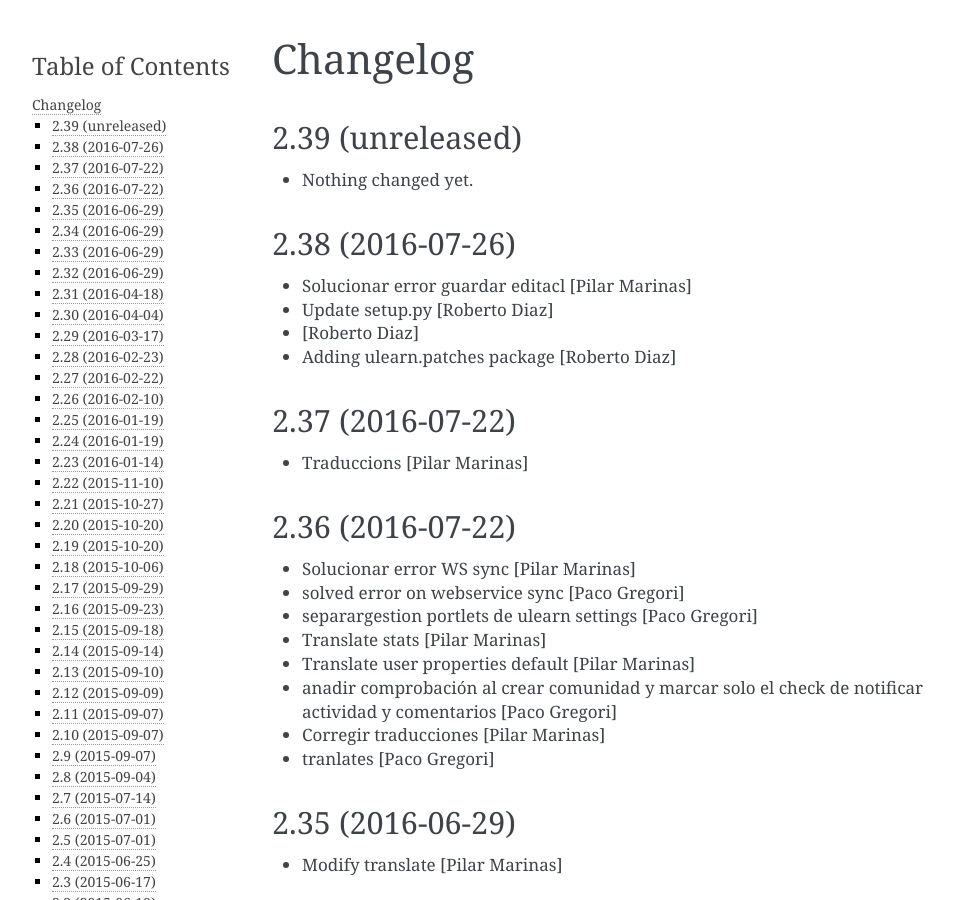
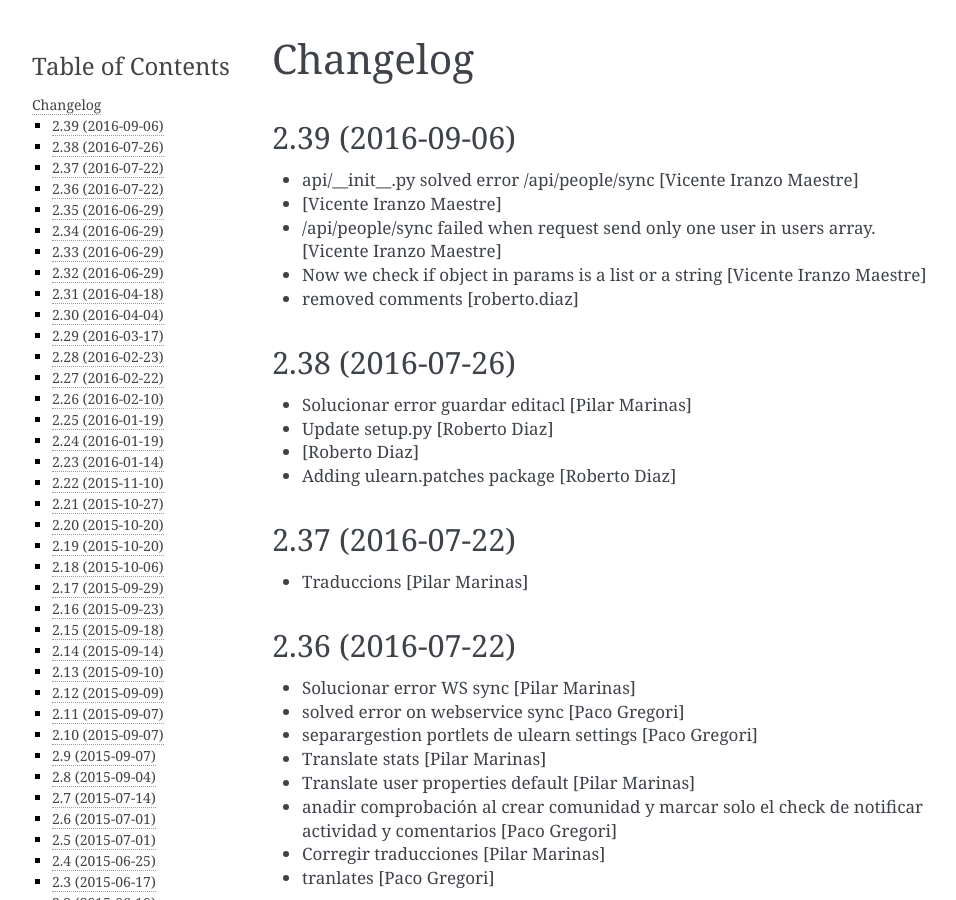
Before and after one commit to UPCnet/ulearn.core, a Sphinx documentation site: the page built from docs/HISTORY.rst, in a window 1280 px wide and 900 px high. Shown: the whole window, without its empty margins (148-1104 px from the left). Built offline with Sphinx 7.4.7, drawn with Linux system fonts in a browser that asks for light colours; pages that are not in the unit, such as notebooks, are missing from menus.

Commit message:
Preparing release 2.39

```diff
--- a/docs/HISTORY.rst
+++ b/docs/HISTORY.rst
@@ -1,11 +1,14 @@
 Changelog
 =========
 
-2.39 (unreleased)
+2.39 (2016-09-06)
 -----------------
 
-- Nothing changed yet.
-
+* api/__init__.py solved error /api/people/sync [Vicente Iranzo Maestre]
+*  [Vicente Iranzo Maestre]
+* /api/people/sync failed when request send only one user in users array. [Vicente Iranzo Maestre]
+* Now we check if object in params is a list or a string [Vicente Iranzo Maestre]
+* removed comments [roberto.diaz]
 
 2.38 (2016-07-26)
 -----------------
--- a/setup.py
+++ b/setup.py
@@ -1,7 +1,7 @@
 from setuptools import setup, find_packages
 import os
 
-version = '2.39.dev0'
+version = '2.39'
 
 README = open('README.rst').read()
 HISTORY = open(os.path.join('docs', 'HISTORY.rst')).read()
```
